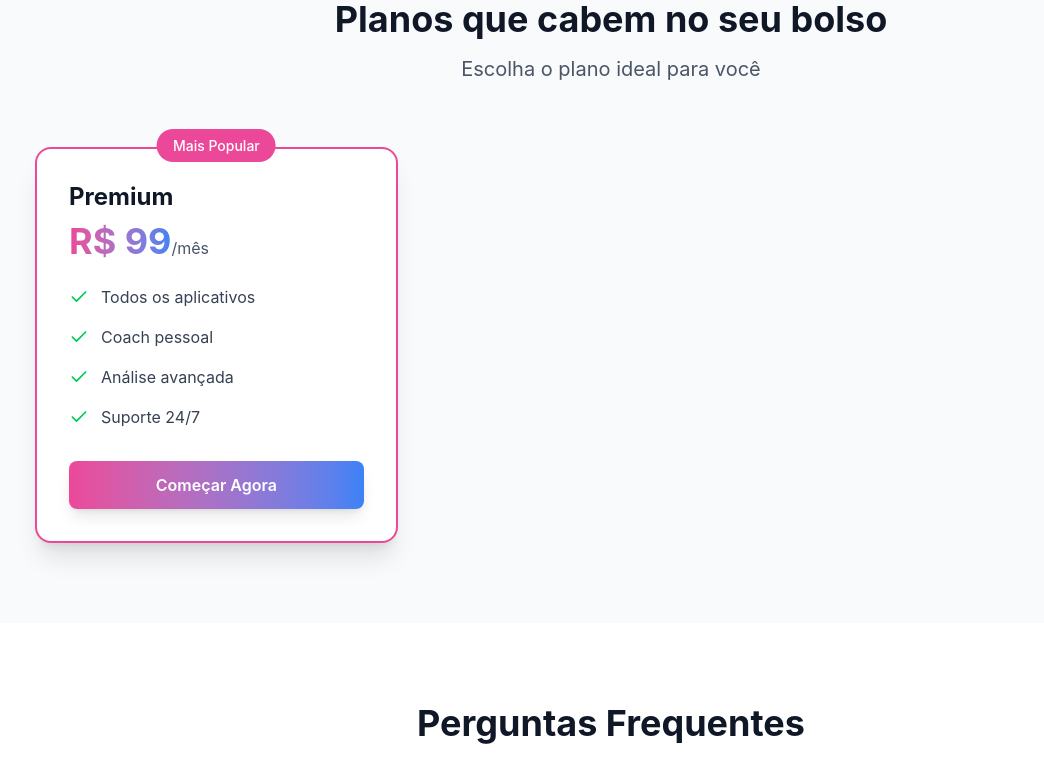
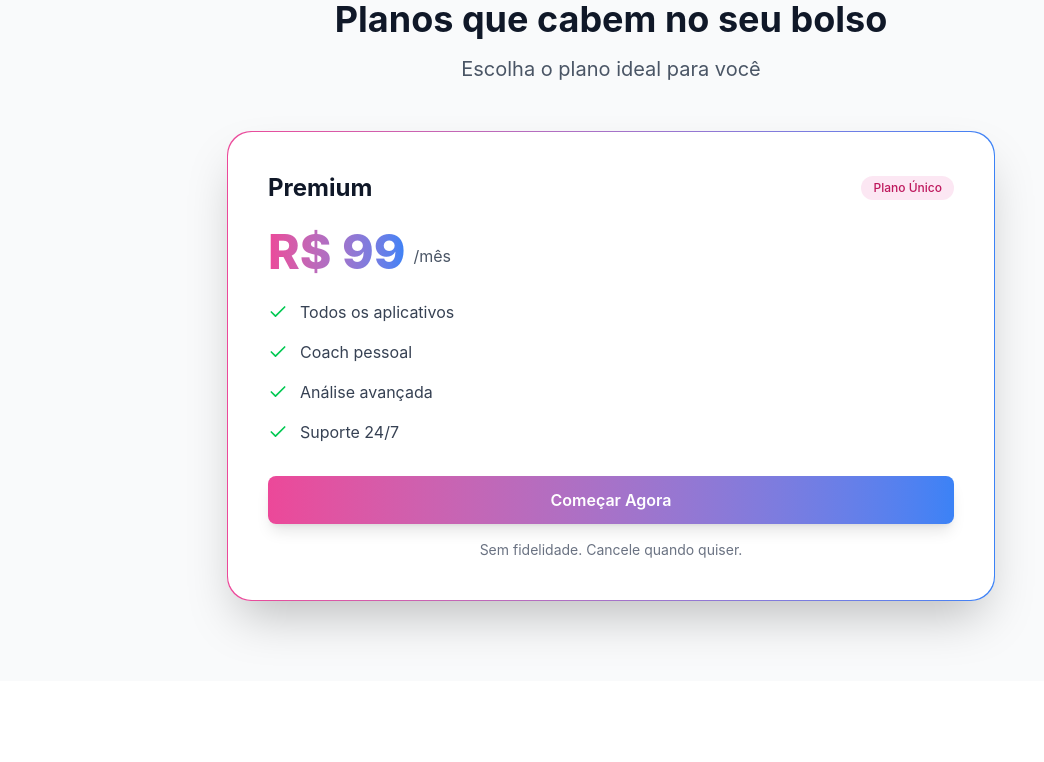
Before and after one commit to talkiidigital/talkii-web, a Vue app: page / in a window 1280 px wide. Shown: the part 3380-4142 px from the top of the page, without its empty margins (29-1073 px from the left). Built offline with nearby package versions, Linux system fonts and the light colour scheme.

Commit message:
Atualiza a seção de preços em App.vue para refletir apenas o plano "Premium", renomeando a seção e ajustando o layout e estilo. Melhora a apresentação das características do plano e adiciona uma mensagem sobre cancelamento sem fidelidade.

```diff
--- a/src/App.vue
+++ b/src/App.vue
@@ -260,31 +260,31 @@
       </div>
     </section>
 
-    <!-- Pricing Section -->
+    <!-- Pricing Section (Plano Único) -->
     <section id="precos" class="py-20 bg-gray-50">
       <div class="container-custom">
-        <div class="text-center mb-16">
+        <div class="text-center mb-12">
           <h2 class="text-3xl md:text-4xl font-bold text-gray-900 mb-4">
             {{ t.pricingTitle }}
           </h2>
           <p class="text-xl text-gray-600">{{ t.pricingSubtitle }}</p>
         </div>
 
-        <div class="grid md:grid-cols-3 gap-8 max-w-6xl mx-auto">
+        <div class="max-w-3xl mx-auto">
+          <div class="p-[1px] rounded-3xl bg-gradient-to-r from-primary-500 to-secondary-500 shadow-2xl">
+            <div class="bg-white rounded-3xl p-8 md:p-10">
+              <div class="flex items-center justify-between mb-6">
+                <h3 class="text-2xl font-bold text-gray-900">{{ t.premiumPlan }}</h3>
+                <span
+                  class="inline-flex items-center px-3 py-1 rounded-full text-xs font-medium bg-primary-100 text-primary-700">Plano
+                  Único</span>
+              </div>
 
+              <div class="flex items-end gap-2 mb-6">
+                <span class="text-5xl font-extrabold gradient-text">{{ t.premiumPrice }}</span>
+                <span class="text-gray-600 mb-2">/{{ t.month }}</span>
+              </div>
 
-          <!-- Pro Plan -->
-          <div class="card-hover bg-white rounded-2xl shadow-xl p-8 border-2 border-primary-500 relative">
-            <div class="absolute -top-4 left-1/2 transform -translate-x-1/2">
-              <span class="bg-primary-500 text-white px-4 py-2 rounded-full text-sm font-medium">
-                {{ t.mostPopular }}
-              </span>
-            </div>
-            <h3 class="text-2xl font-bold text-gray-900 mb-2">{{ t.premiumPlan }}</h3>
-            <div class="mb-6">
-              <span class="text-4xl font-bold gradient-text">{{ t.premiumPrice }}</span>
-              <span class="text-gray-600">/{{ t.month }}</span>
-            </div>
               <ul class="space-y-4 mb-8">
                 <li class="flex items-center">
                   <Check class="h-5 w-5 text-green-500 mr-3" />
@@ -303,10 +303,11 @@
                   <span class="text-gray-700">{{ t.premiumFeature4 }}</span>
                 </li>
               </ul>
+
               <button class="w-full btn-primary">{{ t.getStarted }}</button>
+              <p class="text-sm text-gray-500 text-center mt-4">Sem fidelidade. Cancele quando quiser.</p>
             </div>
-
-
+          </div>
         </div>
       </div>
     </section>
```
Lines whose indentation alone changed are shown as unchanged.
